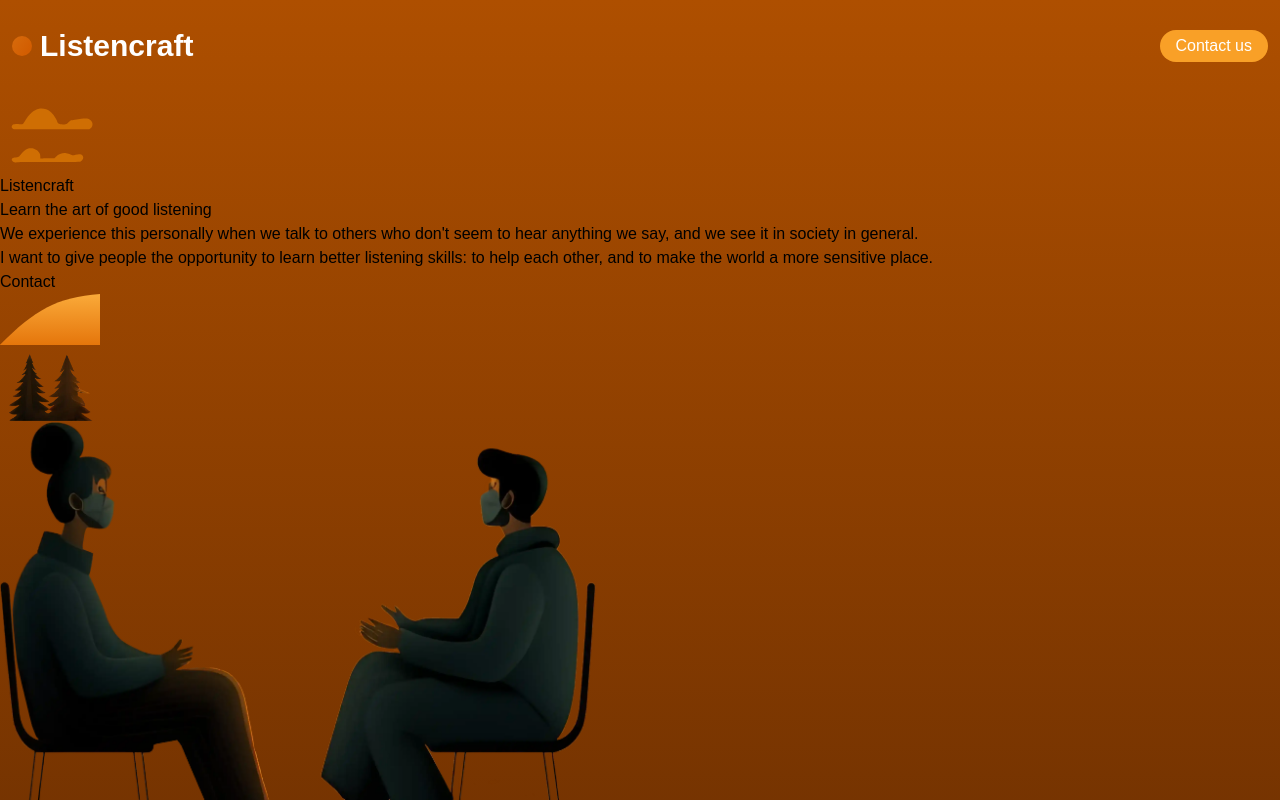
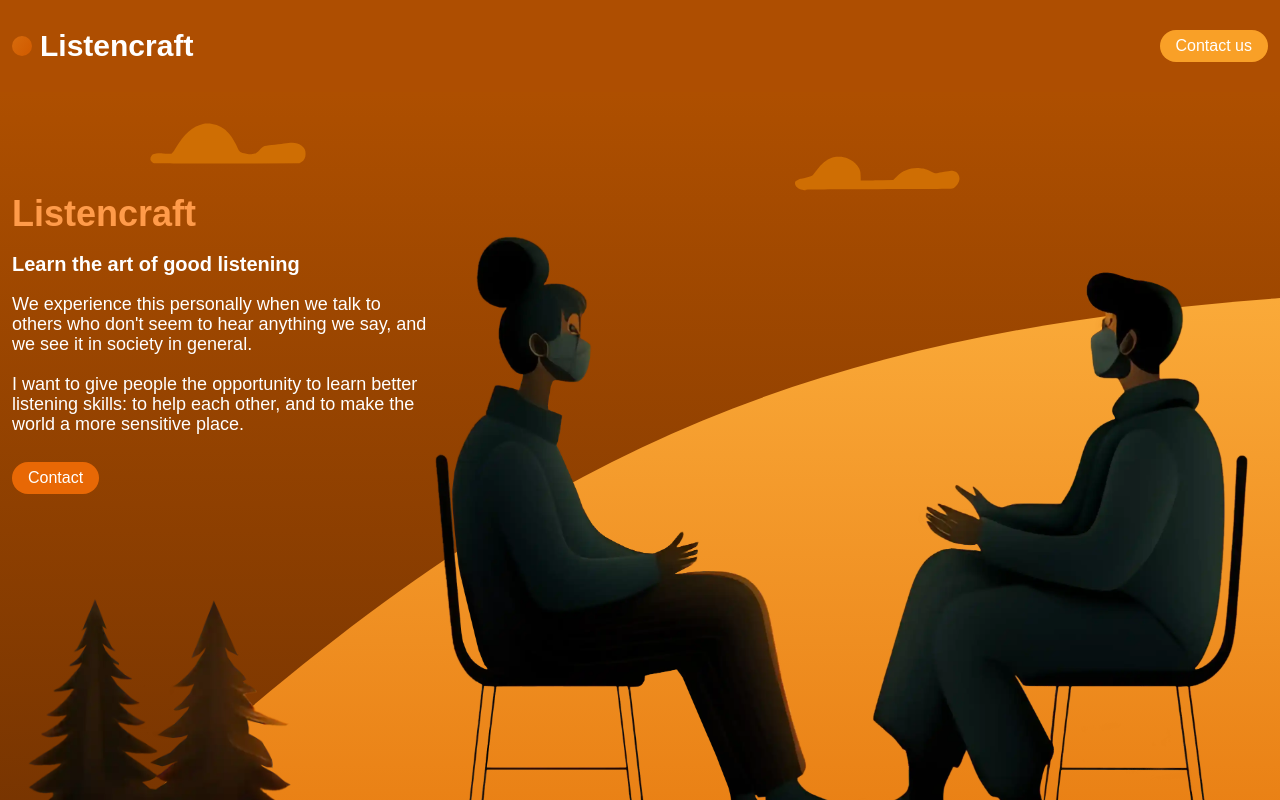
Before and after one commit to listencraft/website, a Next.js app: page / in a window 1280 px wide. Shown: the top 800 px of the page. Built offline with nearby package versions, Linux system fonts and the light colour scheme.

Commit message:
Working on HeroSection styling (not finished)

```diff
--- a/components/Header.tsx
+++ b/components/Header.tsx
@@ -1,11 +1,11 @@
 const Header = () => {
   return (
-    <header className="mx-3 my-7 flex justify-between items-center">
+    <header className="px-3 py-7 flex justify-between items-center bg-bgHeader">
       <div className="flex justify-between items-center self-center">
         <div className="logo-circle w-5 h-5 rounded-full"></div>
         <h1 className="ml-2 text-3xl text-white font-semibold">Listencraft</h1>
       </div>
-      <button className="text-white bg-btnColor1 py-1 px-4 rounded-3xl transition ease-in-out duration-500 hover:bg-btnColorHover  ">
+      <button className="text-white bg-btnColor1 py-1 px-4 rounded-3xl transition ease-in-out duration-500 hover:bg-btnColorHover">
         Contact us
       </button>
     </header>
--- /dev/null
+++ b/components/HeroSection.module.css
@@ -0,0 +1,101 @@
+.hero_container {
+  background: linear-gradient(180deg, #ae4f00 0%, #6e3001 100%);
+  padding-bottom: 50%;
+  z-index: -1;
+}
+
+.cloud_1 {
+  position: absolute;
+  width: 25%;
+  height: auto;
+  top: 0;
+  left: 10%;
+}
+
+.cloud_2 {
+  position: absolute;
+  width: 30%;
+  height: auto;
+  top: 5%;
+  left: 60%;
+}
+
+.text_section {
+  padding-top: 20%;
+  z-index: 2;
+}
+
+.image_container {
+  position: absolute;
+  bottom: 0;
+  left: 0;
+  right: 0;
+  z-index: -1;
+}
+
+.rel_img_container {
+  position: relative;
+  width: 100%;
+  height: 0;
+  padding-bottom: 100%;
+  overflow: hidden;
+}
+
+.sun_bg {
+  position: absolute;
+  z-index: 0;
+  bottom: 0;
+}
+
+.trees {
+  position: absolute;
+  bottom: 10%;
+  left: -3%;
+  z-index: 1;
+  width: 30%;
+  height: auto;
+}
+
+.people {
+  position: absolute;
+  z-index: 1;
+  bottom: 10%;
+  right: 2%;
+  width: 68%;
+  height: auto;
+}
+
+@media (min-width: 768px) {
+  .cloud_1 {
+    width: 15%;
+  }
+
+  .cloud_2 {
+    width: 18%;
+  }
+
+  .text_section {
+    padding-top: 8%;
+  }
+}
+
+@media (min-width: 1024px) {
+  .hero_container {
+    padding-bottom: 30%;
+  }
+
+  .people {
+    width: 64%;
+  }
+
+  .trees {
+    width: 25%;
+    left: 0;
+  }
+}
+
+@media (min-width: 1280px) {
+  .hero_container {
+    padding-bottom: 35%;
+  }
+}
--- a/components/HeroSection.tsx
+++ b/components/HeroSection.tsx
@@ -1,56 +1,59 @@
+/* eslint-disable @next/next/no-img-element */
 /* eslint-disable react/no-unescaped-entities */
-import Image from "next/image";
+import styles from "./HeroSection.module.css";
 
 const HeroSection = () => {
   return (
-    <div>
-      <Image
+    <div className={`${styles.hero_container} relative`}>
+      <img
+        className={styles.cloud_1}
         src="/assets/svg/cloud_1.svg"
         alt="cloud_1"
-        width={100}
-        height={100}
       />
-      <Image
+      <img
+        className={styles.cloud_2}
         src="/assets/svg/cloud_2.svg"
         alt="cloud_2"
-        width={100}
-        height={100}
       />
-      <div className="text_section">
-        <h1>Listencraft</h1>
-        <h2>Learn the art of good listening</h2>
-        <div>
+      <div className={`${styles.text_section} px-3`}>
+        <h1 className="text-title text-4xl font-semibold">Listencraft</h1>
+        <h2 className="mt-4 text-white text-xl font-semibold">
+          Learn the art of good listening
+        </h2>
+        <div className="mt-4 text-white font-extralight text-lg leading-5 md:w-1/2 lg:w-1/3">
           <p>
             We experience this personally when we talk to others who don't seem
             to hear anything we say, and we see it in society in general.
           </p>
-          <p>
+          <p className="mt-5">
             I want to give people the opportunity to learn better listening
             skills: to help each other, and to make the world a more sensitive
             place.
           </p>
         </div>
-        <button>Contact</button>
+        <button className="mt-7 text-white bg-btnColor2 py-1 px-4 rounded-3xl transition ease-in-out duration-500 hover:bg-btnColorHover">
+          Contact
+        </button>
       </div>
-      <Image
+      <div className={styles.image_container}>
+        <div className={styles.rel_img_container}>
+          <img
+            className={styles.sun_bg}
             src="/assets/svg/sun_bg.svg"
             alt="sun_bg"
-        width={100}
-        height={100}
           />
-      <Image
+          <img
+            className={styles.trees}
             src="/assets/webp/trees.webp"
             alt="trees"
-        width={100}
-        height={100}
           />
-      <Image
+          <img
+            className={styles.people}
             src="/assets/webp/man_woman.webp"
-        alt="man_woman"
-        width={600}
-        height={600}
+            alt="man and woman are sitting"
           />
-      <div className="people"></div>
+        </div>
+      </div>
     </div>
   );
 };
--- a/next.config.js
+++ b/next.config.js
@@ -1,6 +1,18 @@
 /** @type {import('next').NextConfig} */
 const nextConfig = {
   reactStrictMode: true,
-}
+};
 
-module.exports = nextConfig
+// module.exports = nextConfig
+
+module.exports = {
+  // ...
+  webpack: (config, { isServer }) => {
+    if (!isServer) {
+      config.resolve.fallback = { fs: false };
+    }
+    return config;
+  },
+  // ...
+  cssModules: true,
+};
--- a/pages/index.tsx
+++ b/pages/index.tsx
@@ -7,11 +7,9 @@ import QuestionsSections from "@/components/QuestionsSections";
 export default function Home() {
   return (
     <>
-      <div>
-        <Header />
+      <Header />
+      <main>
         <HeroSection />
-      </div>
-      <main>
         <FeaturesSection />
         <QuestionsSections />
       </main>
--- a/styles/globals.css
+++ b/styles/globals.css
@@ -5,7 +5,7 @@
 @import url("https://fonts.googleapis.com/css2?family=Saira:wght@200;400;600&display=swap");
 
 body {
-  background: linear-gradient(180deg, #ae4f00 0%, #6e3001 100%);
+  /* background: linear-gradient(180deg, #ae4f00 0%, #6e3001 100%); */
   min-height: 100vh;
   min-width: 100vw;
   font-family: "Saira", sans-serif;
--- a/tailwind.config.js
+++ b/tailwind.config.js
@@ -11,6 +11,8 @@ module.exports = {
         btnColor1: "#F9A027",
         btnColor2: "#E86805",
         btnColorHover: "#1F1209",
+        bgHeader: "#AE4E01",
+        title: "#FF9B4A",
       },
     },
   },
```
Lines whose indentation alone changed are shown as unchanged.
